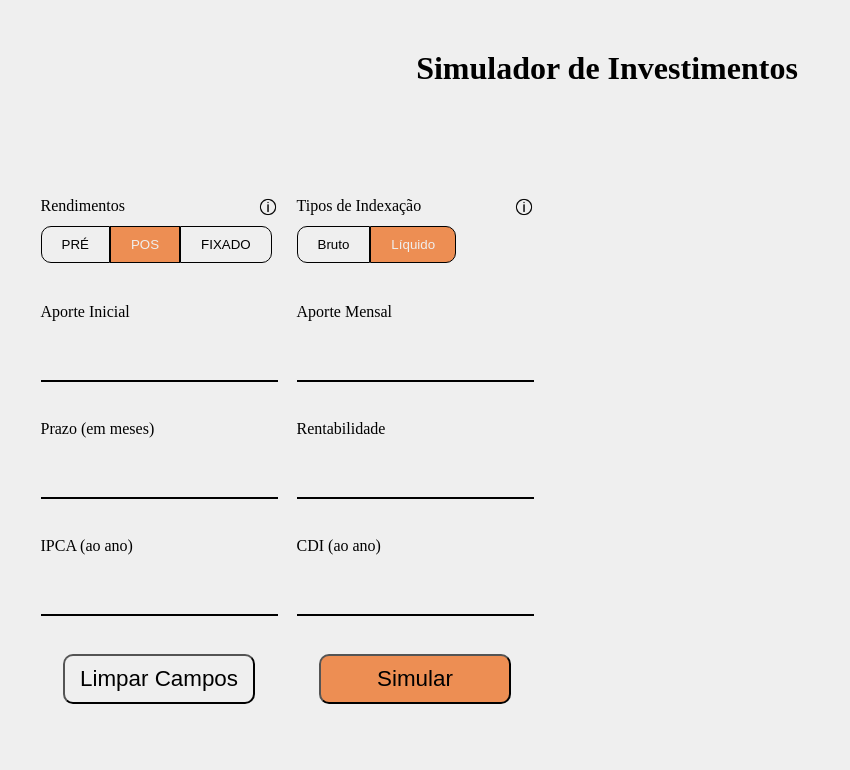
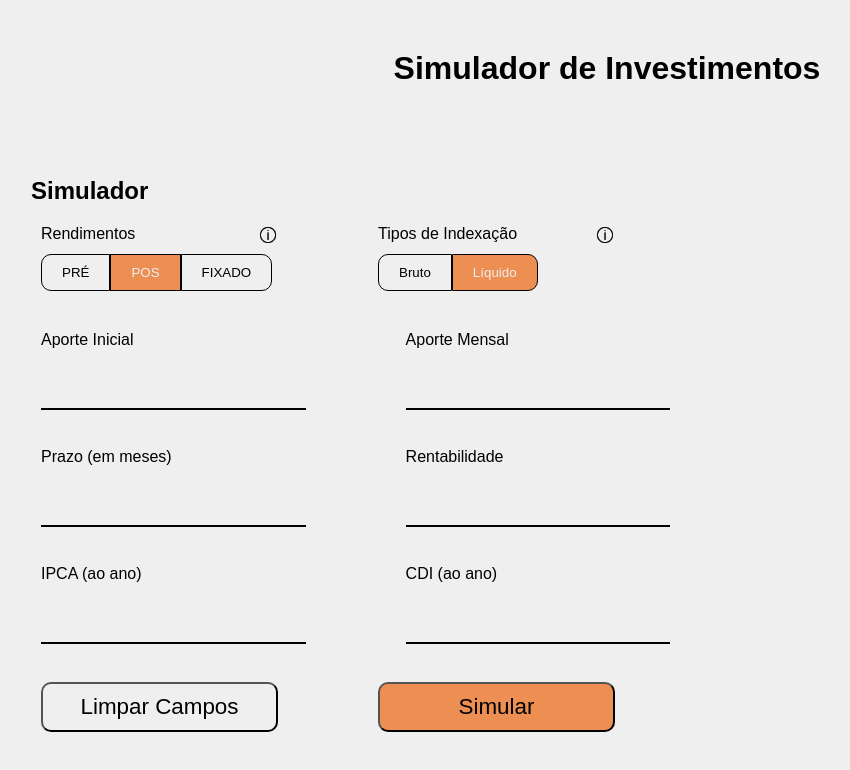
Before and after one commit to FelipeJozala/desafio-eqi, a React (Create React App) app: page / in a window 1280 px wide. Shown: the top 770 px of the page, without its empty margins (33-883 px from the left). Built offline with nearby package versions, Linux system fonts and the light colour scheme.

Commit message:
useSimulation Hook Created

```diff
--- a/src/components/form/Form.jsx
+++ b/src/components/form/Form.jsx
@@ -2,7 +2,7 @@ import React from 'react';
 import ButtonsGroup from '../buttons-group/ButtonsGroup';
 import Label from '../label/Label';
 import Input from '../input/Input';
-import { StyledForm ,FormControls, FormItem, Row, ControlButton, ControlItem } from './styles';
+import { StyledForm , FormItem, Row, ControlButton } from './styles';
 
 
 const Form = () => {
@@ -26,6 +26,7 @@ const Form = () => {
 
     return (
         <StyledForm action="">
+		<h2>Simulador</h2>
             <Row>
                 <FormItem>
                     <Label text={'Rendimentos'} hasTooltip tooltip={'lorem'}/>
@@ -66,14 +67,14 @@ const Form = () => {
 				    <Input type={'number'} id='cdi' name='cdi' pattern={'[0-9]{0,5}'}/>
                 </FormItem>
 			</Row>
-            <FormControls>
-				<ControlItem>
+            <Row>
+				<FormItem>
 					<ControlButton>Limpar Campos</ControlButton>
-				</ControlItem>
-				<ControlItem>
+				</FormItem>
+				<FormItem>
 					<ControlButton id='Simulation' >Simular</ControlButton>
-				</ControlItem>
-			</FormControls>
+				</FormItem>
+			</Row>
         </StyledForm>
     );
 };
--- a/src/components/form/styles.jsx
+++ b/src/components/form/styles.jsx
@@ -5,8 +5,7 @@ export const StyledForm = styled.form`
 
     @media only screen and (min-width: 768px) {
         padding-top: 30px;
-        max-width: 40vw;
-        min-width: fit-content;
+        width: fit-content;
     }
 `
 
@@ -15,59 +14,37 @@ export const Row = styled.div`
     flex-direction: column;
     width: 100%;
     margin-bottom: 20px;
-    justify-content: center;
+    align-items: center;
 
     @media only screen and (min-width: 768px) {
         flex-direction: row;
-        width: 40vw;
-        justify-content: center;
+        width: fit-content;
+        justify-content: flex-start;
+        margin-left: 10px;
     }
 `
 
 export const FormItem = styled.div`
-
     width: 80%;
-    margin: 0 auto;
-
 
     @media only screen and (min-width: 768px) {
         width: 35%;
+        margin-right: 100px;
         min-width: 237px;
-    }
-`
-
-export const FormControls = styled.div`
-    display: flex;
-    flex-direction: column;
-    width: 90%;
-    margin-bottom: 20px;
-    justify-content: center;
-
-    @media only screen and (min-width: 768px) {
-        flex-direction: row;
-        width: 100%;
-        justify-content: flex-start;
-    }
-`
-export const ControlItem = styled.div`
-    display: flex;
-    flex-direction: column;
-    justify-content: center;
-
-    @media only screen and (min-width: 768px) {
-        flex-direction: row;
-        width: 100%;
-        justify-content: center;
     }
 `
 
 export const ControlButton = styled.button`
     background: ${props => props.id === 'Simulation' ? props.theme.primary : null };
     font-size: 1.4rem;
-    width: 75%;
+    width: 100%;
     padding: 10px;
     margin-top: 20px;
     border-radius: 10px;
+
+    @media only screen and (min-width: 768px) {
+        width: 100%;
+    }
 
     :hover {
         background: ${props => props.theme.secundary};
--- a/src/context/SimProvider.jsx
+++ b/src/context/SimProvider.jsx
@@ -1,14 +1,11 @@
 import React, { createContext } from 'react';
-import useSimutation from '../hooks/useSimutation';
 
-export const simContext = createContext()
+export const simContext = createContext(null)
 
 const SimProvider = ({ children }) => {
 
-    const { simulation } = useSimutation(null)
-
     return (
-        <simContext.Provider value={simulation}>
+        <simContext.Provider value={''}>
             {children}
         </simContext.Provider>
     )
--- a/src/hooks/useSimutation.js
+++ b/src/hooks/useSimutation.js
@@ -1,33 +1,31 @@
 import { useState, useEffect } from 'react';
 import axios from 'axios';
 
-const useSimutation = (url) => {
+const useSimutation = ( dataUrl ) => {
 
     const [ data, setData ] = useState(null)
     const [ loading, setloading ] = useState(false)
-    const [ error, setError ] = useState(null)
+    const [ error, setError ] = useState('')
 
     useEffect(() => {
 
-        if (url) {
+        const fetchData = async (url) => {
             setloading(true)
 
             axios.get(url).then((resp) => {
-
                 setData(resp.data)
-
             }).catch((err) => {
-
                 setError(err)
-
             }).finally(() => {
                 setloading(false)
-            })} else {
-                return
-            }
-    },[url])
+            })
+        };
 
-  return { data, loading, error }
+        fetchData(dataUrl)
+
+    },[dataUrl])
+
+  return { data, error, loading }
 
 };
 
--- a/src/styles/global.jsx
+++ b/src/styles/global.jsx
@@ -1,10 +1,13 @@
 import { createGlobalStyle } from "styled-components";
 
 export default createGlobalStyle`
+    @import url('https://fonts.googleapis.com/css2?family=Nunito+Sans&display=swap');
+
     *{
         margin: 0;
         padding: 0;
         box-sizing: border-box;
+        font-family: 'Nunito Sans', sans-serif;
     }
 
     html {
```
